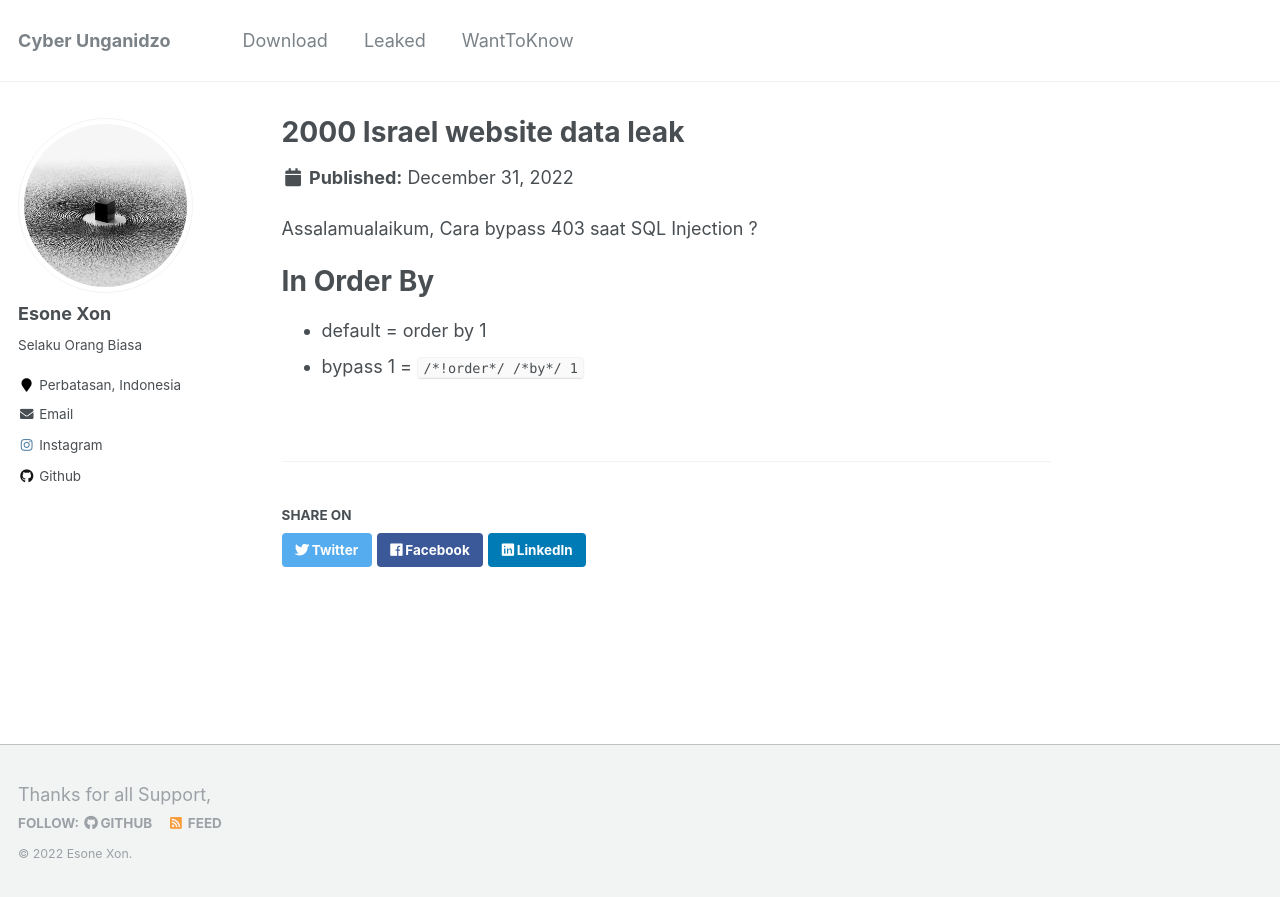
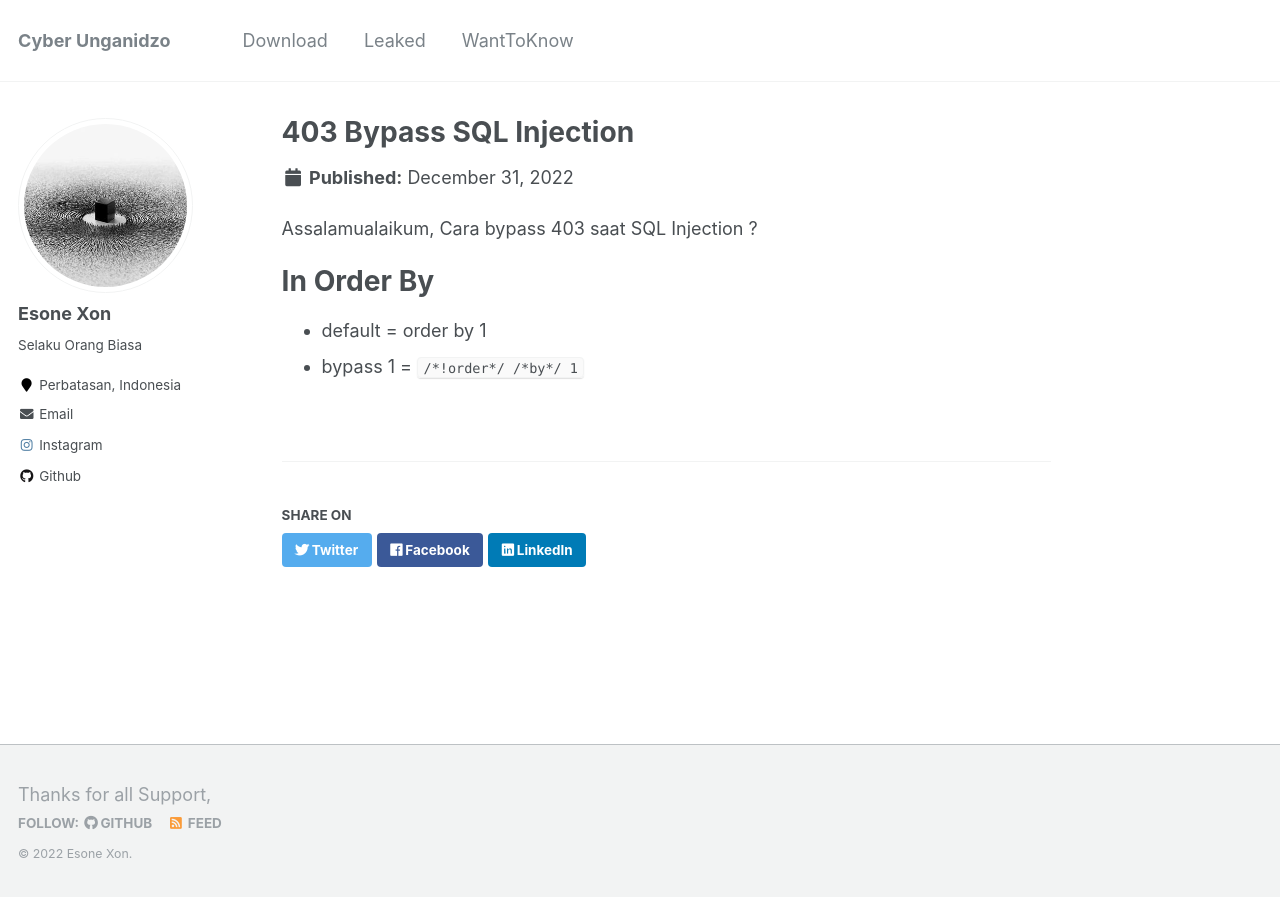
Before and after one commit to esoneXon/esoneXon.github.io, a Jekyll site: the page built from _wantToKnow/403BypassSQLI.md, in a window 1280 px wide. Shown: the top 897 px of the page. Built offline with Jekyll 4.4.1, drawn with Linux system fonts in a browser that asks for light colours.

Commit message:
Update 403BypassSQLI.md

```diff
--- a/_wantToKnow/403BypassSQLI.md
+++ b/_wantToKnow/403BypassSQLI.md
@@ -1,5 +1,5 @@
 ---
-title: "2000 Israel website data leak"
+title: "403 Bypass SQL Injection"
 collection: wantToKnow
 permalink: /wantToKnow/403BSQLI/
 ---
```
